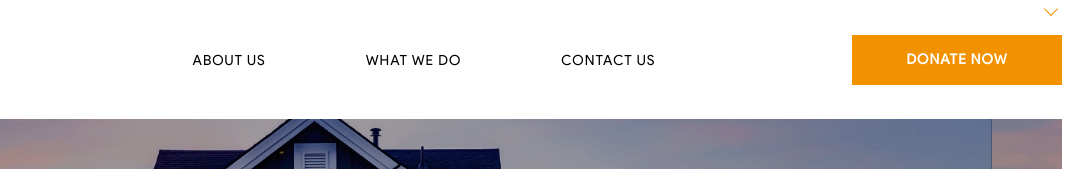
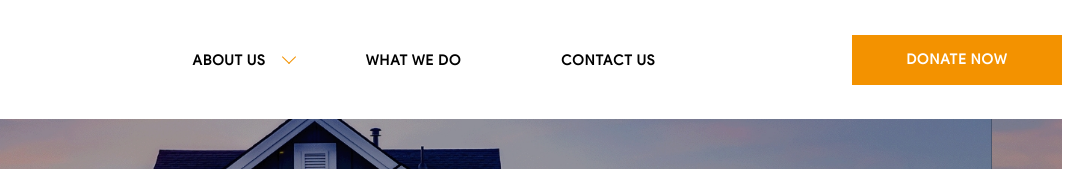
Before and after one commit to prateeknrke/argo, a plain HTML site: page index.html in a window 1280 px wide. Shown: the top 169 px of the page, 202-1280 px from the left. Drawn offline with Linux system fonts and the light colour scheme.

Commit message:
updating style.css

```diff
--- a/css/style.css
+++ b/css/style.css
@@ -22,6 +22,7 @@ ul,
 ol,
 li {
     list-style: none;
+    position: relative;
 }
 
 a {
@@ -36,7 +37,7 @@ body {
     color: #000;
 }
 
-.burger{
+.burger {
     display: none;
 }
 
@@ -86,6 +87,10 @@ header .menu li a {
     font-size: 14px;
     text-transform: uppercase;
     letter-spacing: 1px;
+    font-weight: 600;
+}
+
+header .menu>li>a {
     margin: 0 50px;
 }
 
@@ -206,9 +211,9 @@ header .menu li a {
     color: #fff;
 }
 
-.mission-content .cta-btn.green:hover{
-  background-color: #fff;
-  color: #000;
+.mission-content .cta-btn.green:hover {
+    background-color: #fff;
+    color: #000;
 }
 
 .right-align {
@@ -433,7 +438,7 @@ header .menu li a {
     transition: 0.4s ease;
 }
 
-.contact-tab .cta-btn:hover{
+.contact-tab .cta-btn:hover {
     background-color: #fff;
     color: #000;
 }
```
